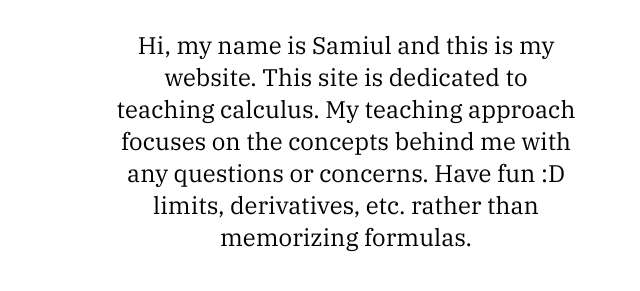
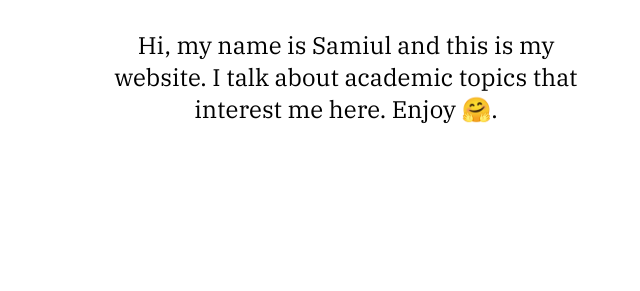
Before and after one commit to HSamiul/highschool-portfolio, a plain HTML site: page index.html in a window 1280 px wide. Shown: the part 145-436 px from the top of the page, without its empty margins (294-934 px from the left). Drawn offline with Linux system fonts and the light colour scheme.

Commit message:
updated nav links

```diff
--- a/index.html
+++ b/index.html
@@ -27,7 +27,7 @@
           <nav>
             <ul>
               <li><a class="site_content" href="./index.html">Home</a></li>
-              <li><a class="site_content" href="./new_page.html">Table of Contents</a></li>
+              <li><a class="site_content" href="./table_of_contents.html">Table of Contents</a></li>
               <li><a class="site_content" href="./about.html">About</a></li>
               <li><a class="site_content" href="./contact.html">Contacts</a></li>
             </ul>
@@ -39,10 +39,8 @@
 
       <div>
         <p id="home_intro_paragaph">
-          Hi, my name is Samiul and this is my website. This site is dedicated to
-          teaching calculus. My teaching approach focuses on the concepts behind
-          me with any questions or concerns. Have fun :D
-          limits, derivatives, etc. rather than memorizing formulas.
+          Hi, my name is Samiul and this is my website. I talk about academic
+          topics that interest me here. Enjoy 🤗.
       </div>
 
       <div id = "theme_toggle">
```
